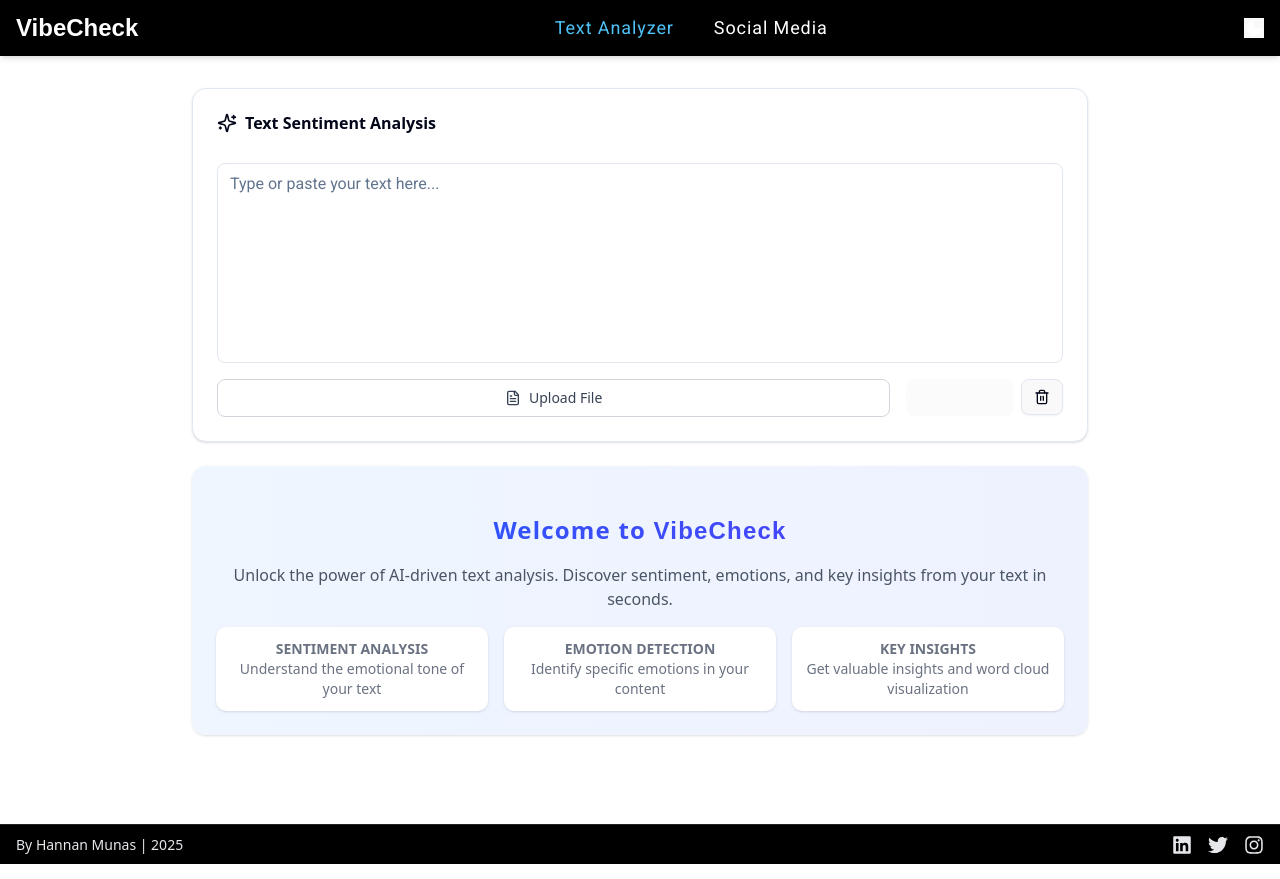
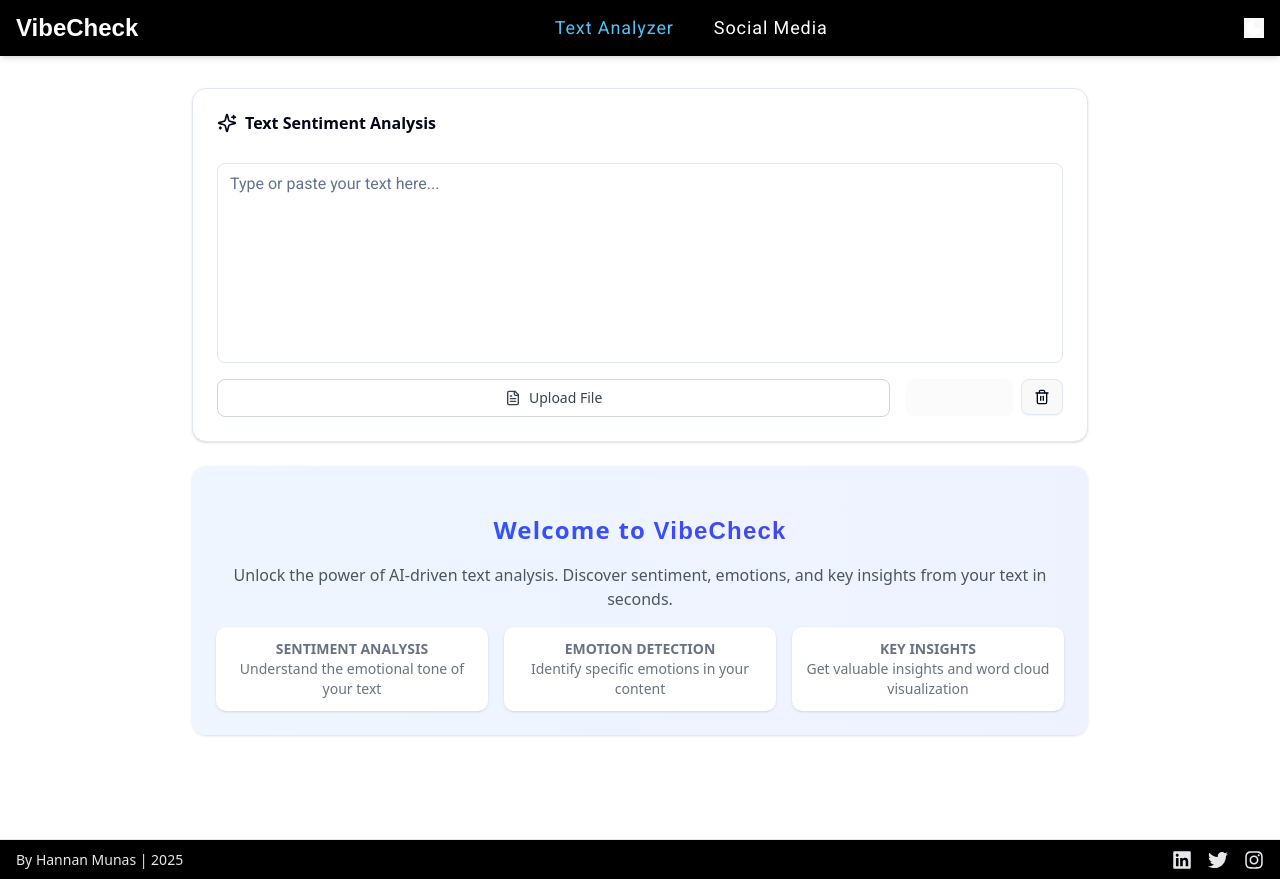
Before and after one commit to HannanLK/sentiment-front, a React (Vite) app: page /textSentiment in a window 1280 px wide. Built offline with nearby package versions, Linux system fonts and the light colour scheme; a web font is replaced by a local one.

Commit message:
BottomNavBar and page layouts for improved mobile visibility and spacing

```diff
--- a/src/components/BottomNavBar.jsx
+++ b/src/components/BottomNavBar.jsx
@@ -7,40 +7,24 @@ export default function BottomNavBar() {
 
   return (
     <>
-      {/* Desktop Bottom Bar (not fixed) */}
+      {/* Footer (now above nav for mobile visibility) */}
       <footer
-        className="hidden sm:flex w-full items-center justify-between px-4 py-2 bg-black text-gray-200 text-sm"
-        style={{ minHeight: 40, borderTop: '1px solid #222' }}
+        className="w-full px-4 py-2 text-sm border-t border-gray-200 dark:border-gray-800
+                   flex justify-between items-center
+                   mb-15
+                   bg-transparent text-gray-800 dark:text-gray-100
+                   sm:bg-black sm:text-gray-200 sm:mb-0"
+        style={{ minHeight: 40 }}
       >
-        <div className="flex items-center gap-2">
-          <span className="font-light">By Hannan Munas | 2025</span>
-        </div>
-        <div className="flex items-center gap-4">
-          <a
-            href="https://www.linkedin.com/in/hannanlk"
-            target="_blank"
-            rel="noopener noreferrer"
-            aria-label="LinkedIn"
-            className="hover:text-white transition-colors"
-          >
+        <span className="font-light">By Hannan Munas | 2025</span>
+        <div className="flex gap-4">
+          <a href="https://www.linkedin.com/in/hannanlk" target="_blank" rel="noopener noreferrer" aria-label="LinkedIn">
             <FaLinkedin size={20} />
           </a>
-          <a
-            href="https://x.com/HannanMunas"
-            target="_blank"
-            rel="noopener noreferrer"
-            aria-label="Twitter"
-            className="hover:text-white transition-colors"
-          >
+          <a href="https://x.com/HannanMunas" target="_blank" rel="noopener noreferrer" aria-label="Twitter">
             <FaTwitter size={20} />
           </a>
-          <a
-            href="https://www.instagram.com/Hannan.lk/"
-            target="_blank"
-            rel="noopener noreferrer"
-            aria-label="Instagram"
-            className="hover:text-white transition-colors"
-          >
+          <a href="https://www.instagram.com/Hannan.lk/" target="_blank" rel="noopener noreferrer" aria-label="Instagram">
             <FaInstagram size={20} />
           </a>
         </div>
--- a/src/pages/socialSentiment.jsx
+++ b/src/pages/socialSentiment.jsx
@@ -137,7 +137,7 @@ function SocialSentiment() {
   return (
     <div className="min-h-screen flex flex-col">
       <div className="container mx-auto p-4 sm:p-6 flex-1 flex flex-col">
-        <div className="w-full max-w-4xl mx-auto space-y-6 flex-1 flex flex-col">
+        <div className="w-full max-w-4xl mx-auto space-y-6 flex-1 flex flex-col pb-20">
           {/* Link Input Card */}
           <div className="w-full bg-white dark:bg-gray-800 rounded-lg shadow-md p-6">
             <h3 className="text-xl font-semibold mb-4 dark:text-gray-200">What's the vibe? Enter a link to analyze…</h3>
--- a/src/pages/textSentiment.jsx
+++ b/src/pages/textSentiment.jsx
@@ -271,7 +271,7 @@ export default function TextSentiment() {
   return (
     <div className="min-h-screen flex flex-col">
       <div className="container mx-auto p-4 sm:p-6 flex-1 flex flex-col">
-        <div className="w-full max-w-4xl mx-auto space-y-6 flex-1 flex flex-col">
+        <div className="w-full max-w-4xl mx-auto space-y-6 flex-1 flex flex-col pb-20">
           <Card className="mx-auto max-w-4xl w-full">
             <CardHeader>
               <CardTitle className="flex items-center gap-2">
```
